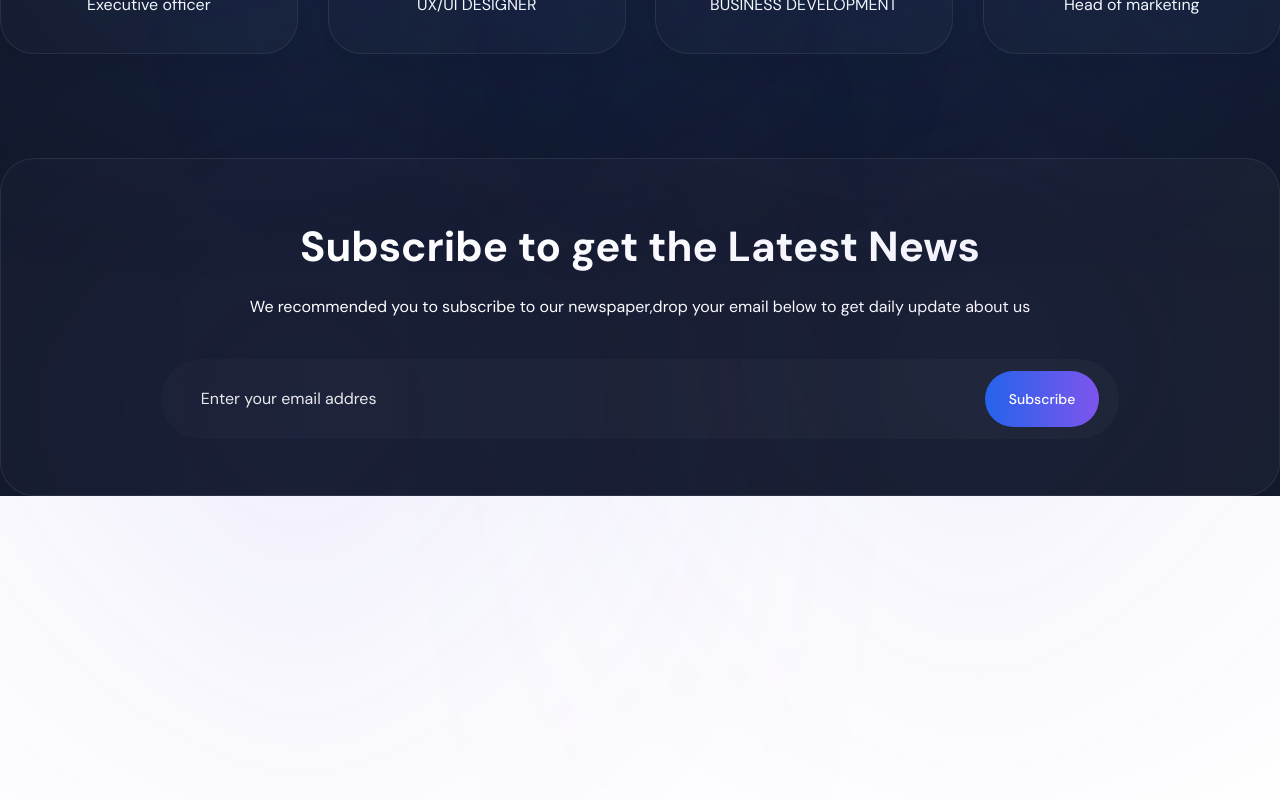
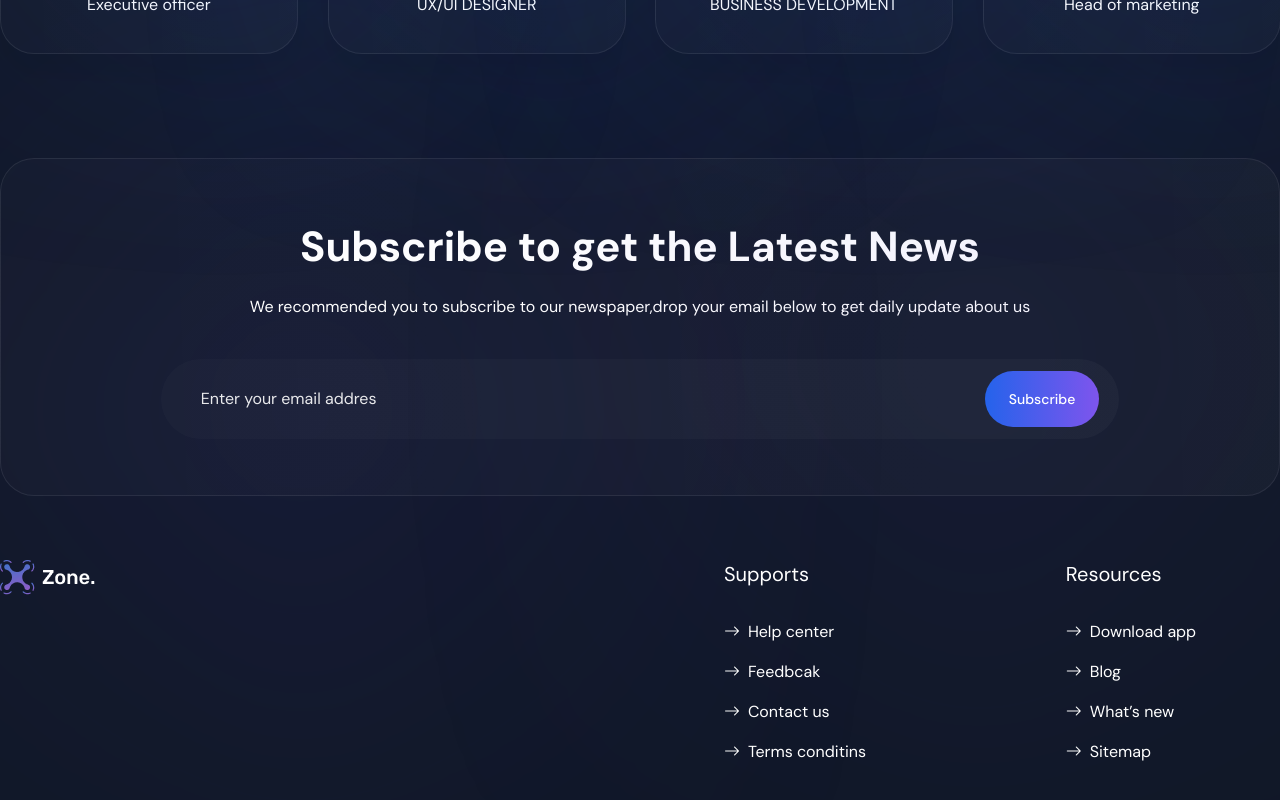
Before and after one commit to shohjahon-asqarov/virtuality, a React (Create React App) app: page / in a window 1280 px wide. Shown: the part 3538-4338 px from the top of the page. Before the commit the page ends 4047 px from the top, so only its background shows below. Built offline with nearby package versions, Linux system fonts and the light colour scheme.

Commit message:
add footer section

```diff
--- a/src/App.jsx
+++ b/src/App.jsx
@@ -18,6 +18,7 @@ import Devider from './ui/Devider';
 import About from './components/About';
 import OurTeam from './components/OurTeam';
 import Contact from './components/Contact';
+import Footer from './components/Footer';
 
 
 export default function App() {
@@ -39,6 +40,9 @@ export default function App() {
         <OurTeam />
         <Devider />
         <Contact />
+        <Devider />
+        <Footer />
+        <Devider />
       </div>
     </div>
   )
--- /dev/null
+++ b/src/components/Footer.jsx
@@ -0,0 +1,36 @@
+import { logo } from '../assets/data'
+
+
+function Footer() {
+    return (
+        <footer className='container'>
+            <div className="flex justify-between md:gap-4 text-white">
+                <div data-aos="fade-left" className="box">
+                    <img src={logo} alt="logo" />
+                </div>
+                <div data-aos="fade-right" className="flex flex-col md:flex-row gap-8 lg:w-1/2 justify-around pl-12 sm:pl-0 sm:w-2/3 w-7/12">
+                    <div className="links">
+                        <p className='link-header text-xl pb-8'>Supports</p>
+                        <ul>
+                            <li className='pb-4 items-center flex gap-2'><i className='bi bi-arrow-right'></i><a className='text-base hover:translate-x-2 duration-300' href='#home'>Help center </a></li>
+                            <li className='pb-4 items-center flex gap-2'><i className='bi bi-arrow-right'></i><a className='text-base hover:translate-x-2 duration-300' href='#home'>Feedbcak</a></li>
+                            <li className='pb-4 items-center flex gap-2'><i className='bi bi-arrow-right'></i><a className='text-base hover:translate-x-2 duration-300' href='#home'>Contact us </a></li>
+                            <li className='pb-4 items-center flex gap-2'><i className='bi bi-arrow-right'></i><a className='text-base hover:translate-x-2 duration-300' href='#home'>Terms conditins</a></li>
+                        </ul>
+                    </div>
+                    <div className="links">
+                        <p className="link-header text-xl pb-8">Resources</p>
+                        <ul>
+                            <li className='pb-4 items-center flex gap-2'><i className='bi bi-arrow-right'></i><a className='text-base hover:translate-x-2 duration-300' href='#home'>Download app</a></li>
+                            <li className='pb-4 items-center flex gap-2'><i className='bi bi-arrow-right'></i><a className='text-base hover:translate-x-2 duration-300' href='#home'>Blog</a></li>
+                            <li className='pb-4 items-center flex gap-2'><i className='bi bi-arrow-right'></i><a className='text-base hover:translate-x-2 duration-300' href='#home'>What’s new</a></li>
+                            <li className='pb-4 items-center flex gap-2'><i className='bi bi-arrow-right'></i><a className='text-base hover:translate-x-2 duration-300' href='#home'>Sitemap</a></li>
+                        </ul>
+                    </div>
+                </div>
+            </div>
+        </footer>
+    )
+}
+
+export default Footer
```
